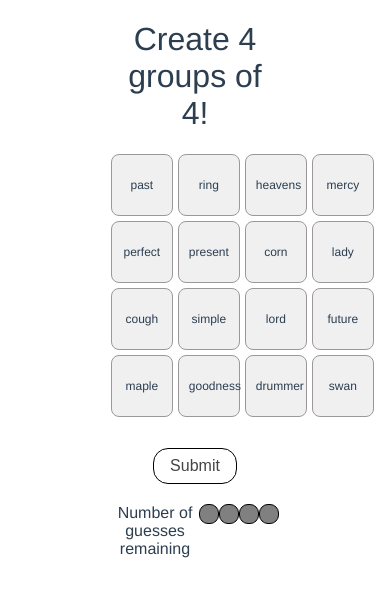
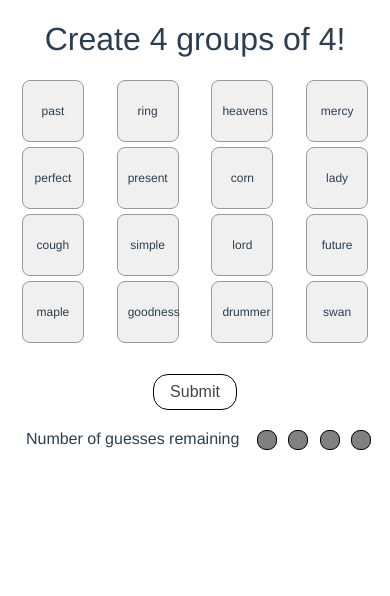
Before and after one commit to margOnline/connections, a Vue app: page / in a window 390 px wide. Shown: the top 596 px of the page. Built offline with nearby package versions, Linux system fonts and the light colour scheme.

Commit message:
UI/DEBUG: better display on phones, use media query for the page container class

```diff
--- a/src/App.vue
+++ b/src/App.vue
@@ -11,8 +11,13 @@ export default {
 </script>
 
 <style>
-.word-grid-container {
+.container {
   width: 45%;
   margin: auto;
 }
+@media (min-width: 240px) and (max-width: 720px) {
+  .container {
+    width: 100%;
+  }
+}
 </style>
```
